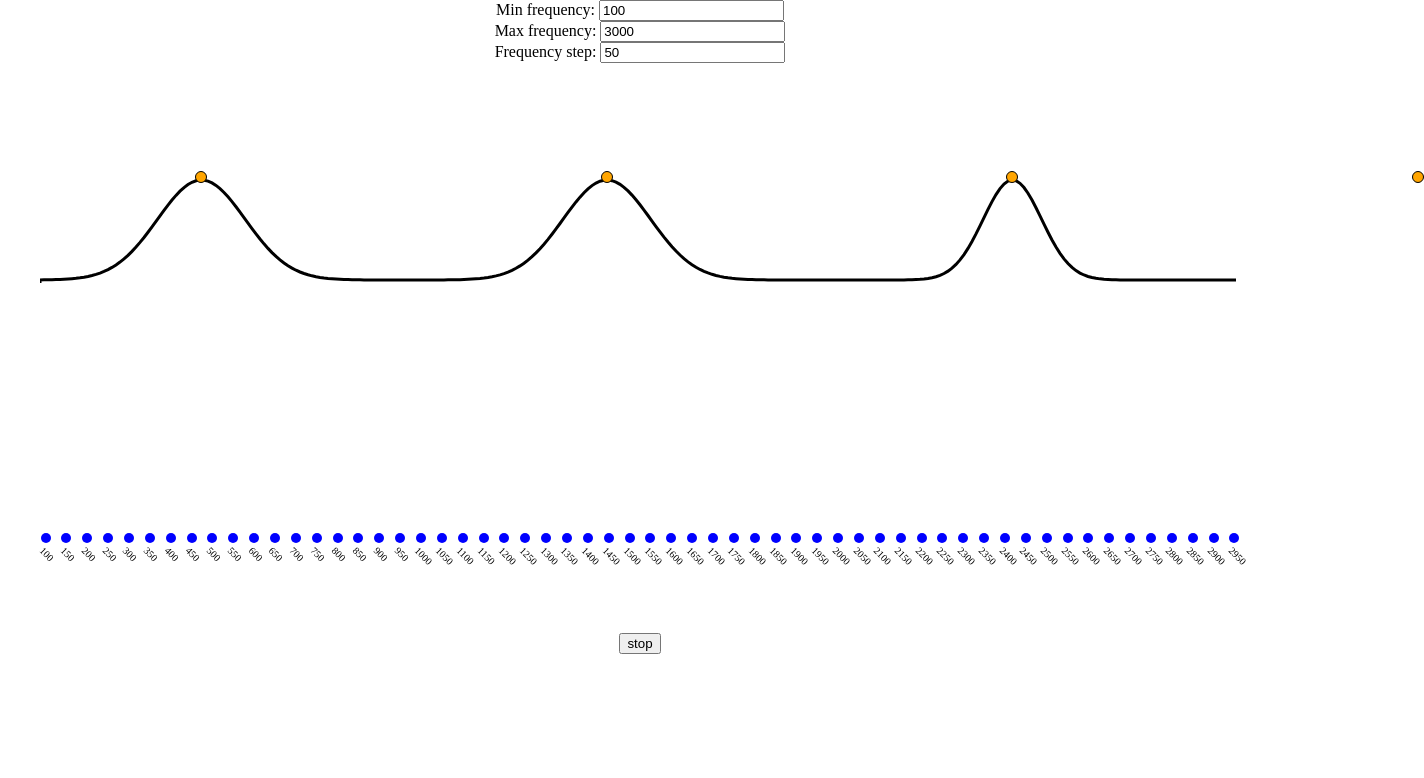
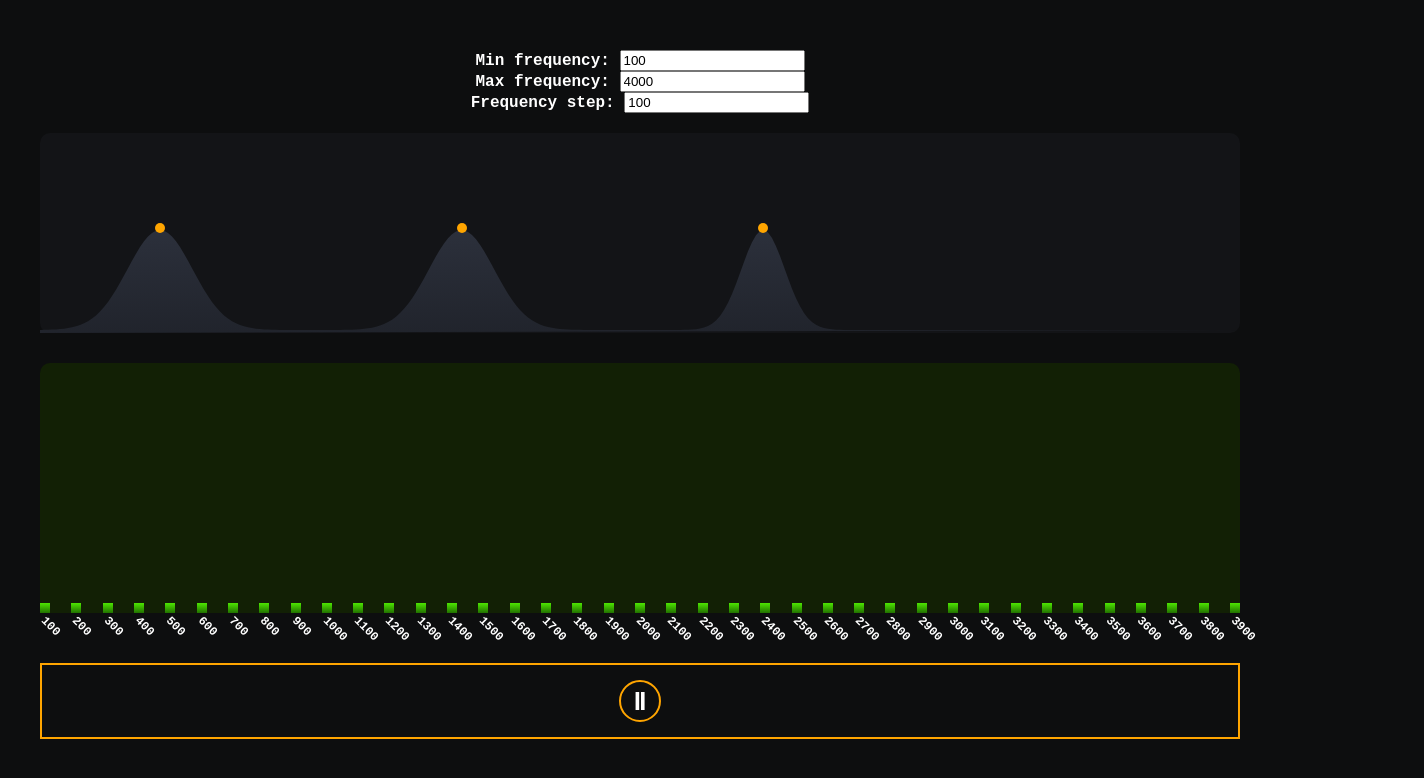
Before and after one commit to MurkyMeow/harmonic-tools, a Svelte app: page / in a window 1280 px wide. Shown: the top 778 px of the page, 1424 px wide, since content can reach past the window. Built offline with nearby package versions, Linux system fonts and the light colour scheme.

Commit message:
add fancy design

```diff
--- a/public/global.css
+++ b/public/global.css
@@ -1,3 +1,25 @@
 body {
+  font-family: 'Courier New', Courier, monospace;
+  font-weight: bold;
+  color: #fff;
   margin: 0;
+  background: #0d0e0f;
+
+  --color-orange: #ffa500;
+  --board-border-radius: 10px;
 }
+
+button {
+  cursor: pointer;
+  font: inherit;
+  color: inherit;
+  padding: 0;
+  border: none;
+  background: none;
+}
+button:hover {
+  filter: brightness(80%);
+}
+button:active {
+  filter: brightness(50%);
+}
--- a/src/App.svelte
+++ b/src/App.svelte
@@ -5,14 +5,18 @@
   import FilterBoard from './FilterBoard.svelte';
   import OscillatorNode from './OscillatorNode.svelte';
 
+  import SvgSprite from './svg/SvgSprite.svelte';
+  import SvgIcon from './svg/SvgIcon.svelte';
+  import { IC_PLAY, IC_PAUSE } from './svg/icons';
+
   let minFreq = 100;
-  let maxFreq = 3000;
-  let freqStep = 50;
+  let maxFreq = 4000;
+  let freqStep = 100;
 
   const MAX_AMPLITUDE = 20;
   const MAX_GAIN = 20;
 
-  const PARTIAL_BOARD_H = 300;
+  const PARTIAL_BOARD_H = 250;
 
   let partialAmplitudes = Array.from({ length: Math.floor((maxFreq - minFreq) / freqStep) }, () => 0);
 
@@ -32,11 +36,6 @@
     },
     {
       centerFreq: 2450,
-      bandwidth: 200,
-      gain: 10,
-    },
-    {
-      centerFreq: 3430,
       bandwidth: 200,
       gain: 10,
     },
@@ -99,6 +98,8 @@
   on:pointerleave={partialEvents?.onPointerLeave}
 />
 
+<SvgSprite />
+
 <main>
   <div>
       <div class="options">
@@ -135,7 +136,9 @@
       </div>
 
       <div class="controls">
-        <button on:click={() => isPlaying = !isPlaying}>{isPlaying ? 'stop' : 'play'}</button>
+        <button class="toggle-btn" on:click={() => isPlaying = !isPlaying}>
+          <SvgIcon class="toggle-icon" icon={isPlaying ? IC_PAUSE : IC_PLAY} />
+        </button>
       </div>
 
   </div>
@@ -144,7 +147,7 @@
 <style>
   main {
     max-width: 1200px;
-    padding: 0 20px;
+    padding: 50px 20px;
     margin: auto;
   }
 
@@ -157,9 +160,13 @@
     display: flex;
     justify-content: space-between;
     align-items: flex-end;
+    background: #122005;
+    border-radius: var(--board-border-radius);
+    margin-top: 30px;
   }
 
   .partial {
+    position: relative;
     user-select: none;
   }
 
@@ -167,26 +174,40 @@
     cursor: pointer;
     width: 10px;
     height: 10px;
-    margin: 0 auto;
-    border-radius: 50%;
-    background: blue;
+    background: linear-gradient(to bottom, #4de601, #227200);
   }
 
   .partial-body {
-    width: 2px;
-    margin: 0 auto;
-    background: blue;
+    width: 10px;
+    background: linear-gradient(to bottom, #227200, #122f03);
   }
 
   .partial-freq {
-    font-size: 10px;
+    position: absolute;
+    top: 100%;
+    font-size: 12px;
     writing-mode: vertical-rl;
     height: 40px;
     transform: translateX(10px) rotate(-45deg);
   }
 
   .controls {
-    text-align: center;
     margin-top: 50px;
+    padding: 15px 0;
+    border: 2px solid var(--color-orange);
+  }
+
+  .toggle-btn {
+    display: block;
+    padding: 10px;
+    margin: 0 auto;
+    border-radius: 50%;
+    border: 2px solid var(--color-orange);
+  }
+
+  .toggle-btn :global(.toggle-icon) {
+    fill: #fff;
+    width: 18px;
+    height: 18px;
   }
 </style>
--- a/src/FilterBoard.svelte
+++ b/src/FilterBoard.svelte
@@ -60,7 +60,7 @@
         ctx.lineTo(i * RESOLUTION, height - output - LINE_WIDTH);
       }
 
-      ctx.stroke();
+      ctx.fill();
       ctx.closePath();
     });
   }
@@ -69,9 +69,15 @@
     width = wrap.clientWidth;
     height = wrap.clientHeight;
 
-    // ctx.lineWidth resets after resize, set it again
+    // these reset after resize, set them again
     tick().then(() => {
-      if (ctx) ctx.lineWidth = LINE_WIDTH;
+      if (ctx) {
+        ctx.lineWidth = LINE_WIDTH;
+        const gradient = ctx.createLinearGradient(0, -300, 0, 300);
+        gradient.addColorStop(0, '#565f77');
+        gradient.addColorStop(1, '#16181d');
+        ctx.fillStyle = gradient;
+      }
     });
   };
 
@@ -89,7 +95,7 @@
 
 <div class="wrap" bind:this={wrap}>
   {#each filters as { centerFreq, gain }, i}
-    <div class="handle" style="left: {(centerFreq - minFreq) / (maxFreq - minFreq) * 100}%; bottom: {gain / maxGain * 100}%" on:pointerdown={() => draggingFilterIdx = i} />
+    <button class="handle" style="left: {(centerFreq - minFreq) / (maxFreq - minFreq) * 100}%; bottom: {gain / maxGain * 100}%" on:pointerdown={() => draggingFilterIdx = i} />
   {/each}
   <canvas bind:this={canvas} width={width} height={height} />
 </div>
@@ -98,6 +104,8 @@
   .wrap {
     position: relative;
     height: 200px;
+    background: #131417;
+    border-radius: var(--board-border-radius);
   }
 
   .handle {
@@ -107,8 +115,7 @@
     width: 10px;
     height: 10px;
     border-radius: 50%;
-    background: orange;
-    border: 1px solid #000;
+    background: var(--color-orange);
     transform: translate(-50%, 0);
   }
 </style>
--- /dev/null
+++ b/src/svg/SvgIcon.svelte
@@ -0,0 +1,13 @@
+<script lang="ts">
+  export let icon: string;
+</script>
+
+<svg class={$$props.class}>
+  <use xlink:href={`#${icon}`} />
+</svg>
+
+<style>
+  svg {
+    display: block;
+  }
+</style>
--- /dev/null
+++ b/src/svg/SvgSprite.svelte
@@ -0,0 +1,12 @@
+<script lang="ts">
+  import { IC_PAUSE, IC_PLAY } from './icons'
+</script>
+
+<svg version="1.1" xmlns="http://www.w3.org/2000/svg" xmlns:xlink="http://www.w3.org/1999/xlink" style="display: none">
+  <symbol id={IC_PAUSE} viewBox="0 0 2.6 5.3">
+    <path d="M1.06 5.3H0V0h1.06zM2.65 0H1.59v5.3h1.06z" />
+  </symbol>
+  <symbol id={IC_PLAY} viewBox="0 0 3.4 5.3">
+    <path d="M0 5.3V0l4.76 2.65z"/>
+  </symbol>
+</svg>
--- /dev/null
+++ b/src/svg/icons.ts
@@ -0,0 +1,2 @@
+export const IC_PAUSE = 'ic-pause';
+export const IC_PLAY = 'ic-play';
```
